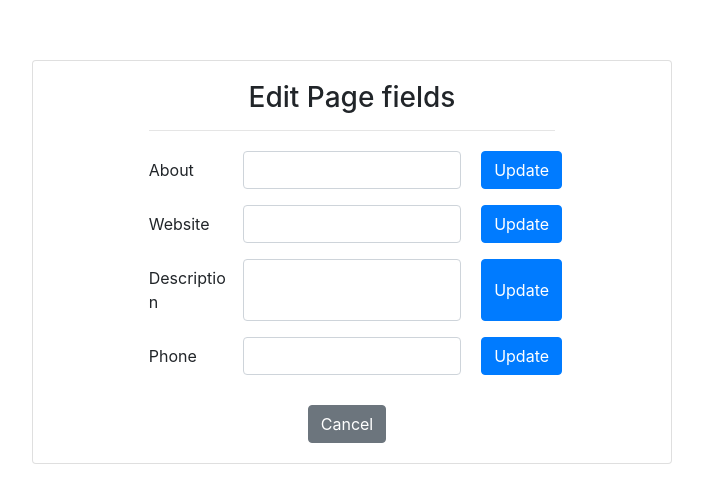
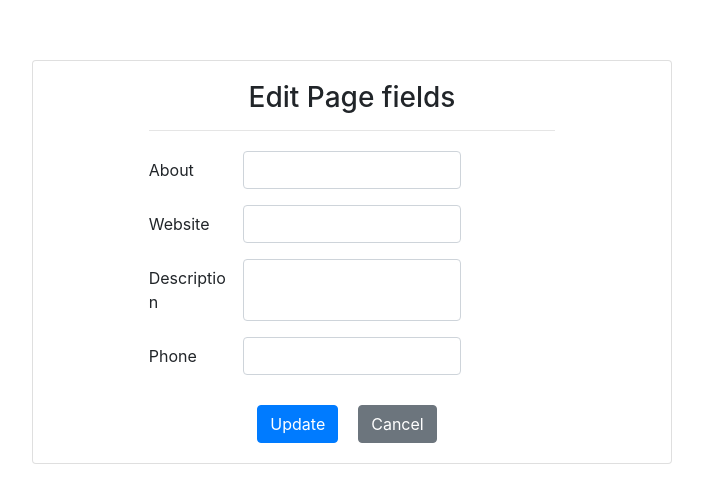
Before and after one commit to ambikak10/reactfb, a React (Create React App) app: page /update in a window 1280 px wide. Shown: the part 138-640 px from the top of the page, without its empty margins (288-991 px from the left). Built offline with nearby package versions, Linux system fonts and the light colour scheme.

Commit message:
single update button in updateInfo page

```diff
--- a/src/components/Dashboard/Dashboard.js
+++ b/src/components/Dashboard/Dashboard.js
@@ -12,14 +12,14 @@ class Dashboard extends Component {
   }
 
   componentDidMount() {
-    var auth = console.log(this.props.location.state);
+
     if (this.props.location.state && this.props.location.state.access) {
       window.FB.api(
         `https://graph.facebook.com/${this.props.location.state.id}/accounts?access_token=${this.props.location.state.access}`,
         "GET",
         {},
         function (response) {
-          console.log(response);
+
           if (response.error) {
             this.props.history.push("/");
           } else {
@@ -40,12 +40,12 @@ class Dashboard extends Component {
     this.props.history.push("/");
   };
   render() {
-    console.log(this.state.pages);
+
     var filteredPages = [];
     if (this.state.pages && this.state.pages.length > 1) {
       filteredPages = this.state.pages.filter((page, index) => index < 3);
     }
-    console.log(filteredPages);
+
 
     return (
       <div className='container '>
--- a/src/components/FacebookPage/FacebookPage.js
+++ b/src/components/FacebookPage/FacebookPage.js
@@ -8,8 +8,8 @@ class FacebookPage extends Component {
   }
 
   onclick = () => {
-    console.log("clicked");
-    console.log("facebook", this.props.pageAccessToken, this.props.id);
+    // console.log("clicked");
+    // console.log("facebook", this.props.pageAccessToken, this.props.id);
     this.props.history.push("/update", {
       pageId: this.props.id,
       pageAccessToken: this.props.pageAccessToken
--- a/src/components/Login/Login.js
+++ b/src/components/Login/Login.js
@@ -23,7 +23,7 @@ checkAuth = () => {
   }
 }
   componentClicked = () => {
-    console.log("clicked");
+    // console.log("clicked");
     this.props.history.push("/dashboard", {
       id: this.state.userID,
       access: this.state.access,
@@ -32,7 +32,7 @@ checkAuth = () => {
 
 
   responseFacebook = (response) => {
-    console.log(response)
+    // console.log(response)
     if (response.accessToken){
       this.setState({
         name: response.name,
--- a/src/components/UpdateInfo/UpdateInfo.js
+++ b/src/components/UpdateInfo/UpdateInfo.js
@@ -18,9 +18,9 @@ class UpdateInfo extends Component {
     this.setState({ [e.target.name]: e.target.value });
   };
 
-  onAbout = () => {
-
-    let pageId=this.props.location.state.pageId;
+  onUpdate = () => {
+   if(this.state.about){
+     let pageId = this.props.location.state.pageId;
      let pageAccessToken = this.props.location.state.pageAccessToken;
 
      window.FB.api(
@@ -28,55 +28,44 @@ class UpdateInfo extends Component {
        "POST",
        {},
        function (response) {
-
-          alert("About field successfully changed");
        }.bind(this)
      );
-  };
-
-  onWebsite = () => {
-    console.log('Hi')
+   }
+   if(this.state.website){
       window.FB.api(
         `https://graph.facebook.com/${this.props.location.state.pageId}?website=${this.state.website}&access_token=${this.props.location.state.pageAccessToken}`,
         "POST",
         {},
         function (response) {
-       console.log(response)
-       alert("Website field successfully changed");
         }.bind(this)
       );
-  };
-
-  onPhone = () => {
+   }
+   if(this.state.description){
       window.FB.api(
         `https://graph.facebook.com/${this.props.location.state.pageId}?phone=${this.state.phone}&access_token=${this.props.location.state.pageAccessToken}`,
         "POST",
         {},
         function (response) {
-      alert("Phone field successfully changed");
         }.bind(this)
       );
-  };
-
-  onAdditionalInformation = () => {
-      console.log("hi");
+   }
+   if(this.state.onAdditionalInformation){
     window.FB.api(
       `https://graph.facebook.com/${this.props.location.state.pageId}?description=${this.state.description}&access_token=${this.props.location.state.pageAccessToken}`,
       "POST",
       {},
       function (response) {
-        console.log(response);
-        alert("Additional Information field successfully changed");
       }.bind(this)
     );
-  };
+   }
+   alert("Fields Updated")
+  }
+
  goBack = () => {
-   console.log(this.props.history)
    this.props.history.goBack()
  }
   render() {
     // const enabledAbout = !is_empty(this.state.about);
-
     return (
       <Fragment>
         <div className='profile-form-container'>
@@ -95,17 +84,6 @@ class UpdateInfo extends Component {
                     value={this.state.about}
                     onChange={this.onChange}
                   />
-
-                  <button
-                    style={{ marginLeft: "20px" }}
-                    className='col-lg-3'
-                    onClick={this.onAbout}
-                    type='button'
-                    className='btn btn-primary'
-                    // disabled={!enabledAbout}
-                  >
-                    Update
-                  </button>
                 </div>
 
                 <div className='form-group row profile-form-row'>
@@ -118,7 +96,7 @@ class UpdateInfo extends Component {
                     onChange={this.onChange}
                   />
 
-                  <button
+                  {/* <button
                     style={{ marginLeft: "20px" }}
                     className='col-lg-3'
                     onClick={this.onWebsite}
@@ -126,7 +104,7 @@ class UpdateInfo extends Component {
                     className='btn btn-primary'
                   >
                     Update
-                  </button>
+                  </button> */}
                 </div>
 
                 <div className='form-group row profile-form-row'>
@@ -138,7 +116,7 @@ class UpdateInfo extends Component {
                     onChange={this.onChange}
                   />
 
-                  <button
+                  {/* <button
                     style={{ marginLeft: "20px" }}
                     className='col-lg-3'
                     onClick={this.onAdditionalInformation}
@@ -146,7 +124,7 @@ class UpdateInfo extends Component {
                     className='btn btn-primary'
                   >
                     Update
-                  </button>
+                  </button> */}
                 </div>
 
                 <div className='form-group row profile-form-row'>
@@ -159,7 +137,7 @@ class UpdateInfo extends Component {
                     onChange={this.onChange}
                   />
 
-                  <button
+                  {/* <button
                     style={{ marginLeft: "20px" }}
                     className='col-lg-3'
                     onClick={this.onPhone}
@@ -167,7 +145,7 @@ class UpdateInfo extends Component {
                     className='btn btn-primary'
                   >
                     Update
-                  </button>
+                  </button> */}
                 </div>
 
                 {/* <div style={{ marginTop: "30px", textAlign: "center" }}>
@@ -181,8 +159,18 @@ class UpdateInfo extends Component {
                 </div> */}
               </form>
 
+              <div style={{ marginTop: "30px", textAlign: "center" }}>
+                <button
+                  style={{ marginRight: "20px" }}
+                  className='col-lg-3'
+                  onClick={this.onUpdate}
+                  type='button'
+                  className='btn btn-primary'
+                  // disabled={!enabledAbout}
+                >
+                  Update
+                </button>
 
-              <div style={{ marginTop: "30px", textAlign: "center" }}>
                 <input
                   type='submit'
                   value='Cancel'
@@ -190,11 +178,12 @@ class UpdateInfo extends Component {
                   style={{ marginRight: "10px" }}
                   onClick={this.goBack}
                 />
+              </div>
+
 
               {/* <Link to='/dashboard' className='btn btn-secondary'>
                     Cancel
                   </Link> */}
-              </div>
             </div>
           </div>
         </div>
```
Also changed, not shown: src/PrivateRoute.js (deleted, +0 -25 lines). Lines whose indentation alone changed are shown as unchanged.
